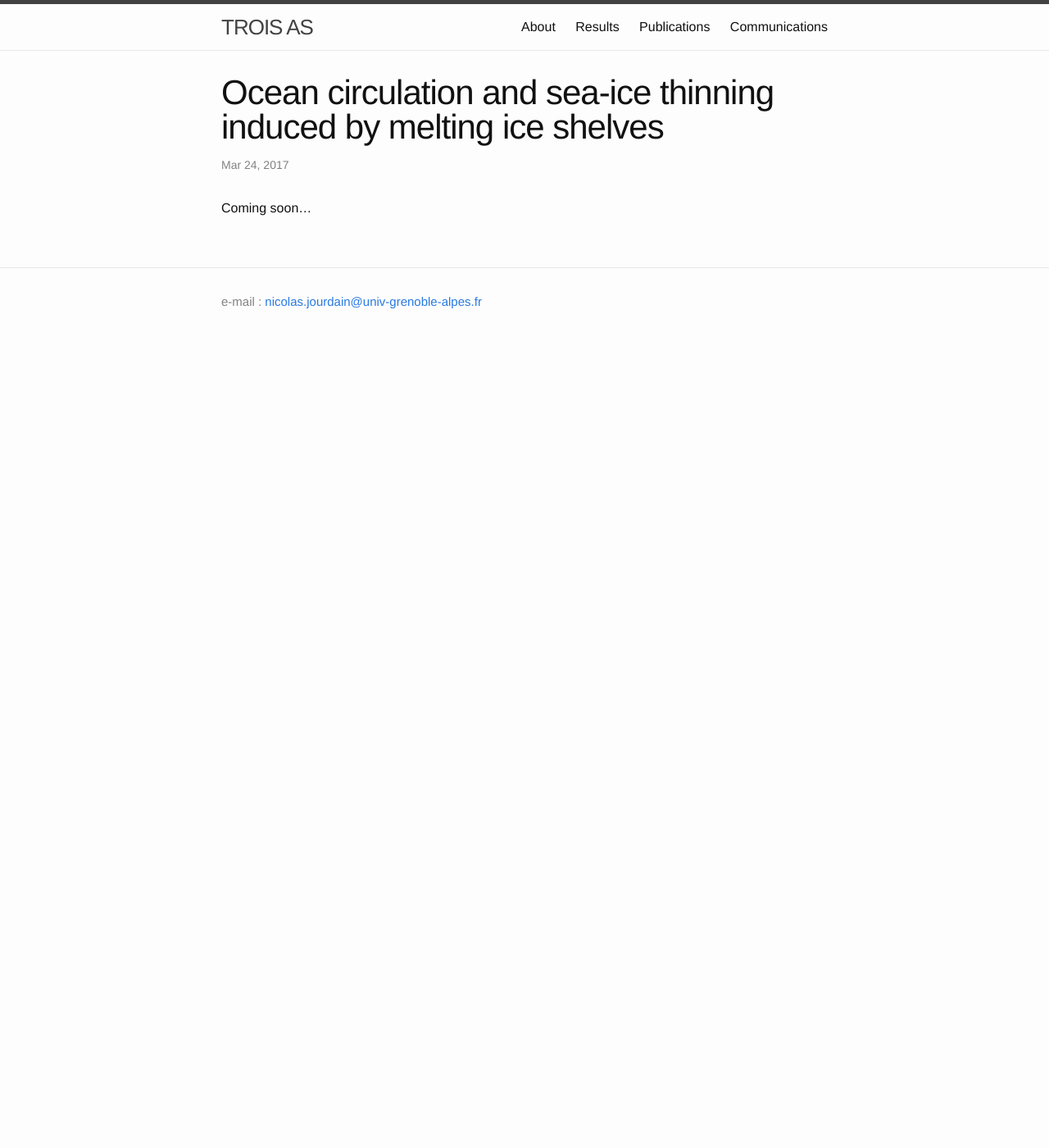
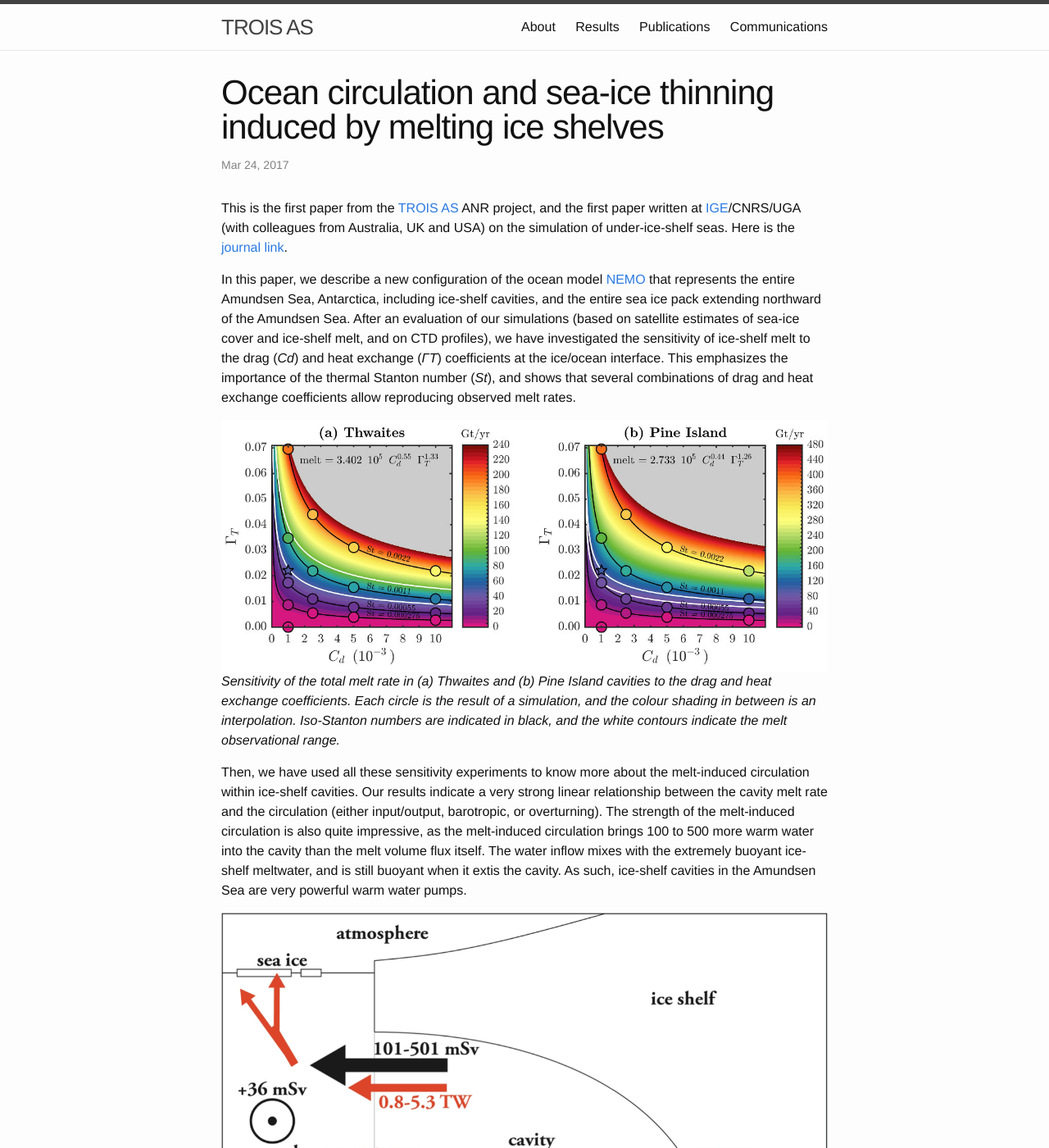
Before and after one commit to nicojourdain/nicojourdain.github.io, a Jekyll site: the page built from projects_dir/trois_as_results_2.md, in a window 1280 px wide and 1400 px high. Shown: the whole window at 82% size. Built offline with Jekyll 4.4.1, drawn with Linux system fonts in a browser that asks for light colours; some of the changed text lies outside the part shown.

Commit message:
TROIS AS results

```diff
--- a/projects_dir/trois_as_results_2.md
+++ b/projects_dir/trois_as_results_2.md
@@ -4,4 +4,20 @@ title: "Ocean circulation and sea-ice thinning induced by melting ice shelves"
 date: 2017-03-24
 ---
 
-Coming soon...
+This is the first paper from the [TROIS AS][1] ANR project, and the first paper written at [IGE][2]/CNRS/UGA (with colleagues from Australia, UK and USA) on the simulation of under-ice-shelf seas. Here is the [journal link][3].
+
+In this paper, we describe a new configuration of the ocean model [NEMO][4] that represents the entire Amundsen Sea, Antarctica, including ice-shelf cavities, and the entire sea ice pack extending northward of the Amundsen Sea. After an evaluation of our simulations (based on satellite estimates of sea-ice cover and ice-shelf melt, and on CTD profiles), we have investigated the sensitivity of ice-shelf melt to the drag (*Cd*) and heat exchange (*&#915;T*) coefficients at the ice/ocean interface. This emphasizes the importance of the thermal Stanton number (*St*), and shows that several combinations of drag and heat exchange coefficients allow reproducing observed melt rates.
+
+![]({{site.url}}projects_dir/img/melt_various_drag_St_THW_PIG_reduced.jpg)
+*Sensitivity of the total melt rate in (a) Thwaites and (b) Pine Island cavities to the drag and heat exchange coefficients. Each circle is the result of a simulation, and the colour shading in between is an interpolation. Iso-Stanton numbers are indicated in black, and the white contours indicate the melt observational range.*
+
+Then, we have used all these sensitivity experiments to know more about the melt-induced circulation within ice-shelf cavities. Our results indicate a very strong linear relationship between the cavity melt rate and the circulation (either input/output, barotropic, or overturning). The strength of the melt-induced circulation is also quite impressive, as the melt-induced circulation brings 100 to 500 more warm water into the cavity than the melt volume flux itself. The water inflow mixes with the extremely buoyant ice-shelf meltwater, and is still buoyant when it extis the cavity. As such, ice-shelf cavities in the Amundsen Sea are very powerful warm water pumps.
+
+![]({{site.url}}projects_dir/img/isf_scheme.png)
+*Schematic of the melt-induced circulation and heat fluxes in the cavities of the Amundsen Sea. All the numbers correspond to volume and heat transports induced by 1mSv (1000 m3/s) of melt rate.*
+
+
+[1]: http://nicojourdain.github.io/projects_dir/trois_as
+[2]: http://www.ige-grenoble.fr
+[3]: http://onlinelibrary.wiley.com/doi/10.1002/2016JC012509/abstract
+[4]: http://www.nemo-ocean.eu
```
Also changed, not shown: projects_dir/trois_as.md (+5 -1 lines), projects_dir/trois_as_results.md (+1 -1 lines).
